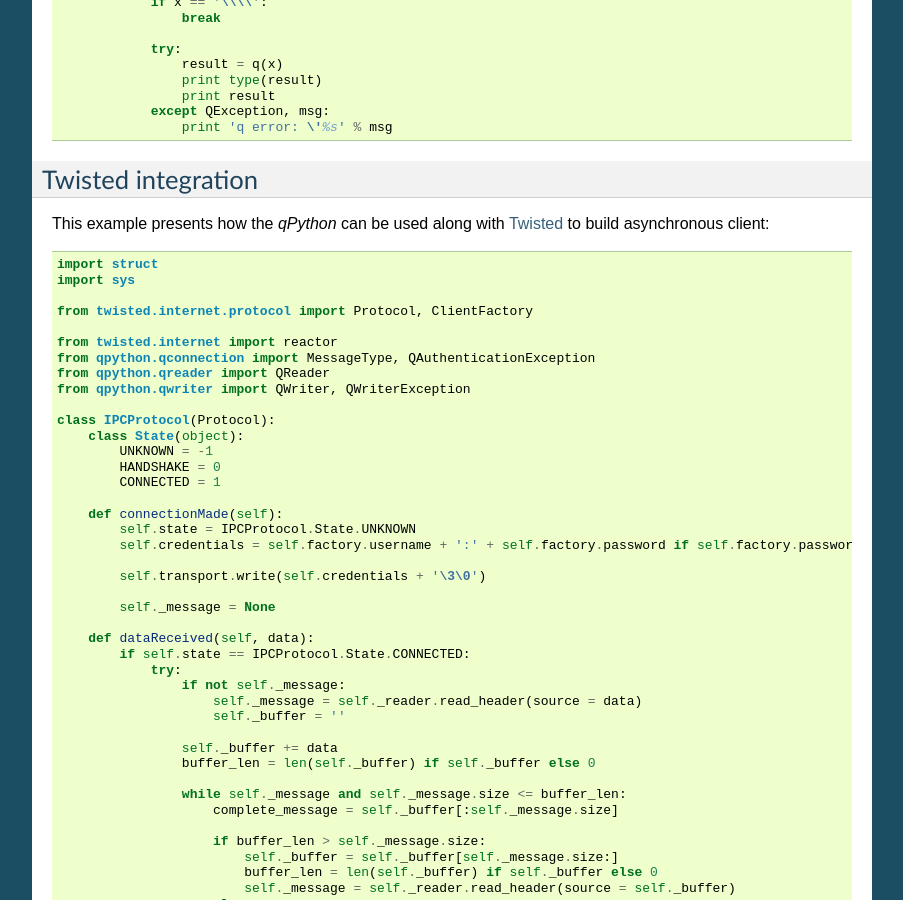
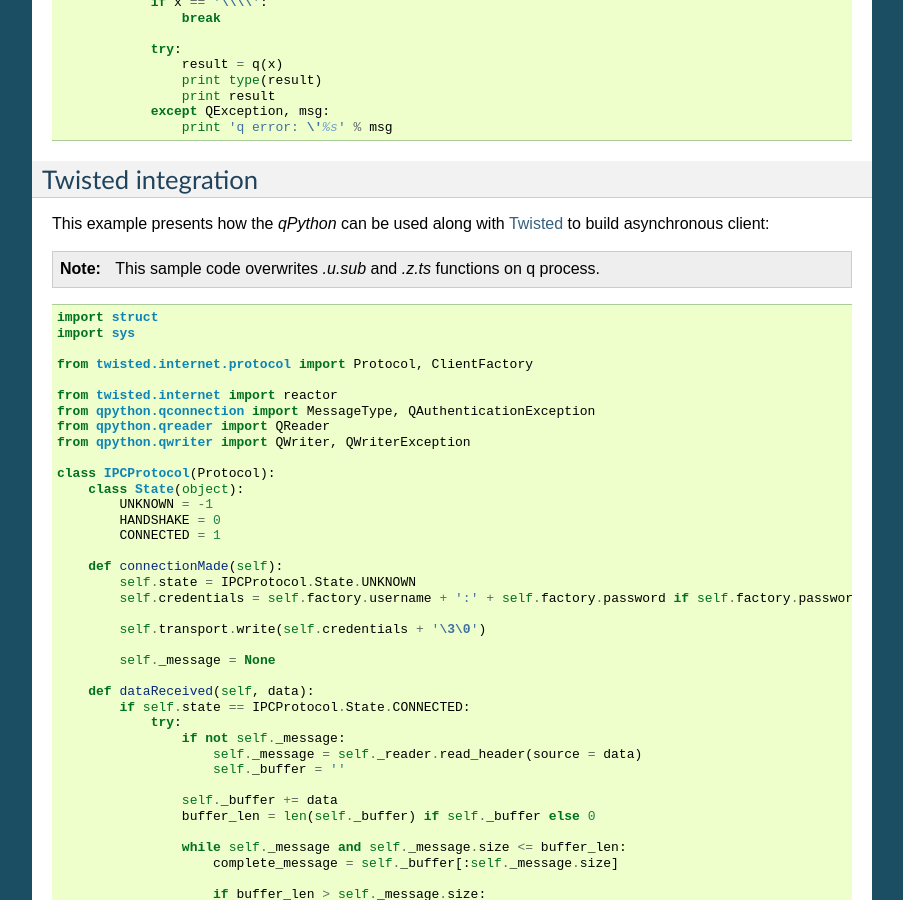
Before and after one commit to exxeleron/qPython, a Sphinx documentation site: the page built from doc/source/usage-examples.rst, in a window 1280 px wide and 900 px high, scrolled down 2392 px. Shown: the whole window, without its empty margins (198-1101 px from the left). Built offline with Sphinx 7.4.7, drawn with Linux system fonts in a browser that asks for light colours.

Commit message:
Update usage-examples.rst

```diff
--- a/doc/source/usage-examples.rst
+++ b/doc/source/usage-examples.rst
@@ -5,7 +5,8 @@
 *****************
 
 Following example presents how to execute simple, synchronous query against a remote q process:
-::
+
+.. code:: python
 
     from qpython import qconnection
 
@@ -50,7 +51,8 @@
 ******************
 
 Following example presents how to execute simple, asynchronous query against a remote q process:
-::
+
+.. code:: python
 
     import random
     import threading
@@ -130,7 +132,8 @@
 *******************
 
 This example depicts how to create a simple interactive console for communication with a q process:
-::
+
+.. code:: python
 
     from qpython import qconnection
     from qpython.qtype import QException
@@ -163,7 +166,11 @@
 *******************
 
 This example presents how the `qPython` can be used along with `Twisted`_ to build asynchronous client:
-::
+
+.. note::
+    This sample code overwrites `.u.sub` and `.z.ts` functions on q process.
+
+.. code:: python
 
     import struct
     import sys
@@ -315,7 +322,8 @@
 ***************************
 
 This example depicts how to subscribe to standard kdb+ tickerplant service:
-::
+
+.. code:: python
 
    import numpy
    import threading
@@ -386,7 +394,8 @@
 **************
 
 This example shows how to stream data to the kdb+ process using standard tickerplant API:
-::
+
+.. code:: python
 
     import datetime
     import numpy
```
